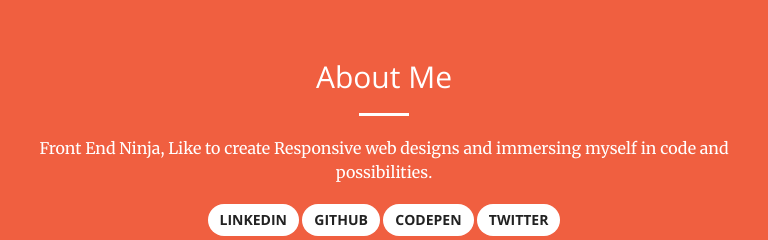
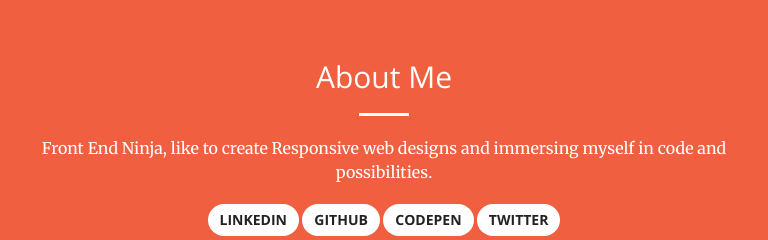
Before and after one commit to punitha7/punitha.github.io, a website: page index.html in a window 1280 px wide. Shown: the part 840-1080 px from the top of the page, 256-1024 px from the left. Drawn offline with nearby package versions, Linux system fonts and the light colour scheme.

Commit message:
Update index.html

```diff
--- a/index.html
+++ b/index.html
@@ -86,7 +86,7 @@
           <div class="col-lg-8 col-lg-offset-2 text-center">
             <h2 class="section-heading">About Me</h2>
             <hr class="light">
-           <p> Front End Ninja, Like to create Responsive web designs and immersing myself in code and possibilities.</p>
+           <p> Front End Ninja, like to create Responsive web designs and immersing myself in code and possibilities.</p>
             <a class="btn btn-default btn-md" href="https://linkedin.com/in/punitha-manjunath-b26b299b">LinkedIn</a>
             <a class="btn btn-default btn-md" href="https://github.com/punitha7">Github</a>
             <a class="btn btn-default btn-md" href="http://codepen.io/punitha7/">CodePen</a>
```
